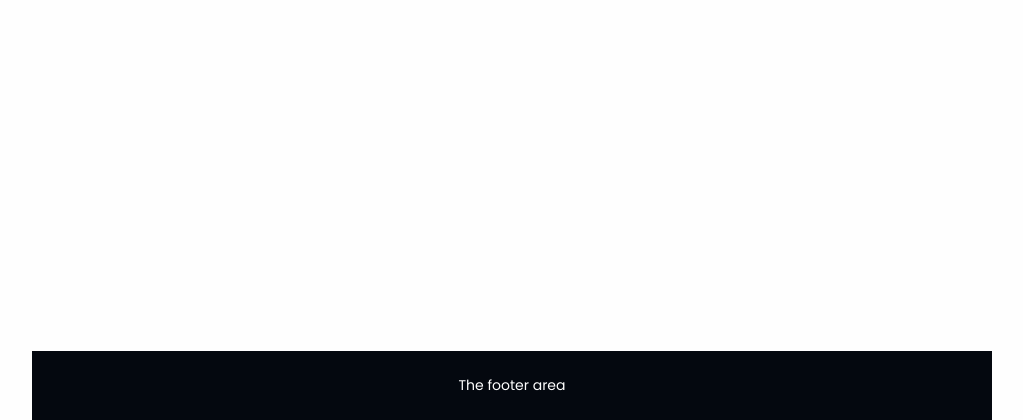
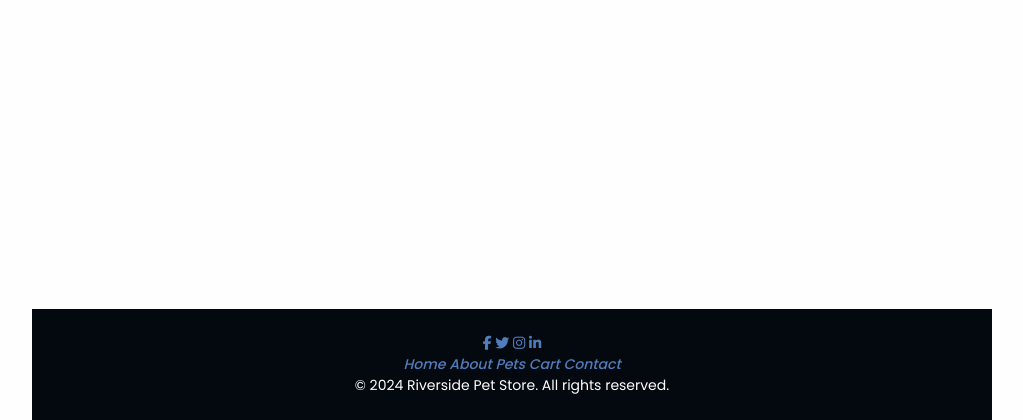
Before and after one commit to johnclamy/css-library, a Django app: page / in a window 1280 px wide. Shown: the part 380-800 px from the top of the page, without its empty margins (128-1151 px from the left). Run offline with Django 5.2, Linux system fonts and the light colour scheme; some libraries are stand-ins or nearby versions.

Commit message:
set the base footer layout

```diff
--- a/storefront/templates/base.html
+++ b/storefront/templates/base.html
@@ -30,7 +30,22 @@
             {% block content %}
             {% endblock content %}
         </main>
-        <footer class="base-footer">The footer area</footer>
+        <footer class="base-footer">
+            <div class="base-footer__social">
+                <a href="#"><i class="fab fa-facebook-f"></i></a>
+                <a href="#"><i class="fab fa-twitter"></i></a>
+                <a href="#"><i class="fab fa-instagram"></i></a>
+                <a href="#"><i class="fab fa-linkedin-in"></i></a>
+            </div>
+            <div class="base-footer__navlinks">
+                <a href="#">Home</a>
+                <a href="#">About</a>
+                <a href="#">Pets</a>
+                <a href="#">Cart</a>
+                <a href="#">Contact</a>
+            </div>
+            <p class="base-footer__copyright">&copy; 2024 Riverside Pet Store. All rights reserved.</p>
+        </footer>
     </div>
     <script>
         const navToggle = document.querySelector('.base-nav__toggle');
```
